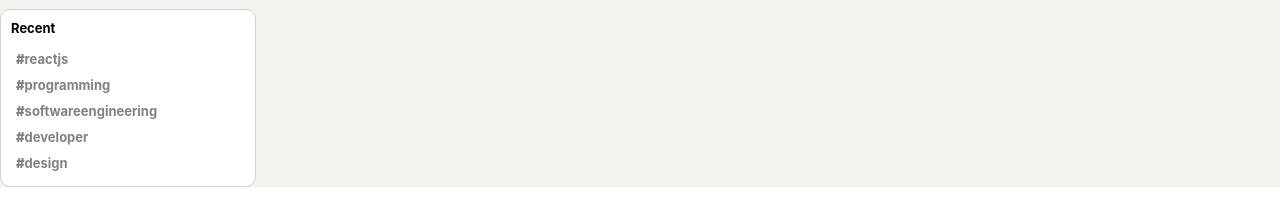
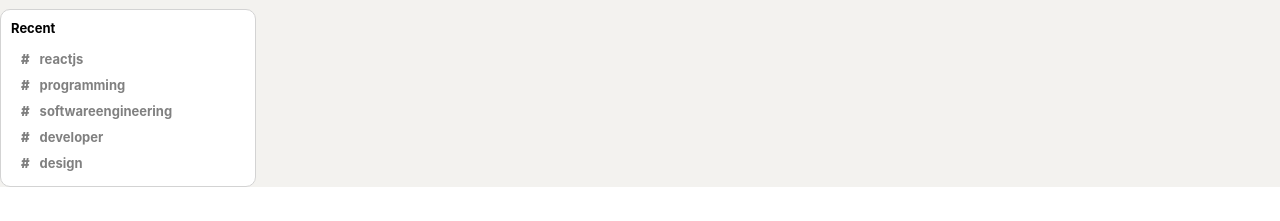
Before and after one commit to ponqueli/linkedin-clone, a React (Create React App) app: page / in a window 1280 px wide. Shown: the part 281-502 px from the top of the page. Built offline with nearby package versions, Linux system fonts and the light colour scheme.

Commit message:
creating feed component incompleted

```diff
--- a/src/App.jsx
+++ b/src/App.jsx
@@ -1,5 +1,6 @@
 import React from "react";
 import styles from "./App.module.css";
+import Feed from "./Feed";
 import Header from "./Header";
 import Sidebar from "./Sidebar";
 
@@ -10,7 +11,7 @@
 
       <div className={styles.body}>
         <Sidebar/>
-        {/* Feed */}
+        <Feed/>
         {/* Widgets */}
       </div>
 
--- /dev/null
+++ b/src/Feed.jsx
@@ -0,0 +1,12 @@
+import React from 'react'
+import styles from './Feed.module.css';
+
+const Feed = () => {
+  return (
+    <div className={styles.feed}>
+
+    </div>
+  )
+}
+
+export default Feed;
--- /dev/null
+++ b/src/Feed.module.css
@@ -0,0 +1,8 @@
+.feed{
+  position: sticky;
+  top: 80px;
+  flex: 0.6;
+  border-radius: 10px;
+  text-align: center;
+  height: fit-content;
+}
--- a/src/Sidebar.jsx
+++ b/src/Sidebar.jsx
@@ -6,7 +6,7 @@
 
   const recentItem = (topic) => (
     <div className={styles.recentItem}>
-      <span>#</span>
+      <span className={styles.hashtag}>#</span>
       <p>{topic}</p>
     </div>
   );
--- a/src/Sidebar.module.css
+++ b/src/Sidebar.module.css
@@ -100,7 +100,7 @@
   color: #000023;
 }
 
-.hashTag {
+.hashtag {
   margin-right: 10px;
   margin-left: 5px;
   color: gray;
```
